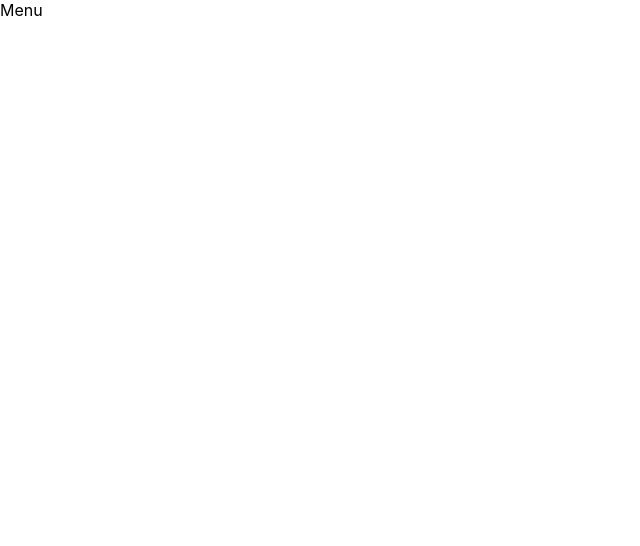
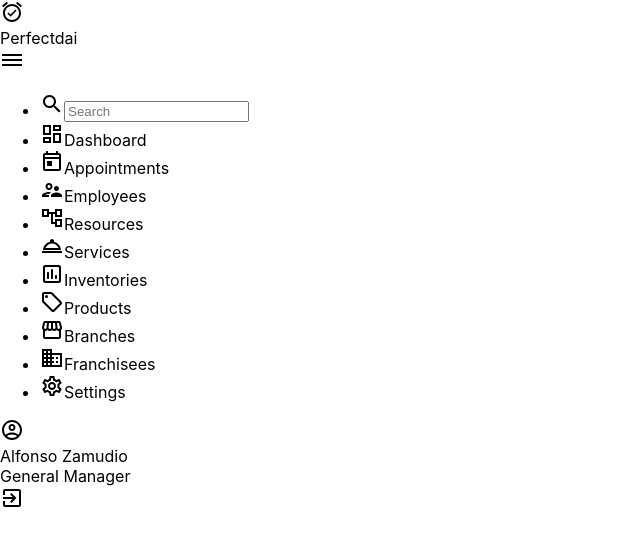
Before and after one commit to ponchohead/perfectDai, a Next.js app: page /menu in a window 1280 px wide. Shown: the top 546 px of the page, without its empty margins (0-640 px from the left). Built offline with nearby package versions, Linux system fonts and the light colour scheme.

Commit message:
HTML Structure of Menu

```diff
--- a/components/menu.jsx
+++ b/components/menu.jsx
@@ -1,7 +1,122 @@
 import React from 'react'
+import Link from 'next/link'
+import DehazeOutlinedIcon from '@material-ui/icons/DehazeOutlined';
+import AlarmOnOutlinedIcon from '@material-ui/icons/AlarmOnOutlined';
+import DashboardOutlinedIcon from '@material-ui/icons/DashboardOutlined';
+import SearchOutlinedIcon from '@material-ui/icons/SearchOutlined';
+import TodayOutlinedIcon from '@material-ui/icons/TodayOutlined';
+import SupervisorAccountOutlinedIcon from '@material-ui/icons/SupervisorAccountOutlined';
+import AccountTreeOutlinedIcon from '@material-ui/icons/AccountTreeOutlined';
+import RoomServiceOutlinedIcon from '@material-ui/icons/RoomServiceOutlined';
+import InsertChartOutlinedRoundedIcon from '@material-ui/icons/InsertChartOutlinedRounded';
+import LocalOfferOutlinedIcon from '@material-ui/icons/LocalOfferOutlined';
+import StorefrontOutlinedIcon from '@material-ui/icons/StorefrontOutlined';
+import BusinessOutlinedIcon from '@material-ui/icons/BusinessOutlined';
+import SettingsOutlinedIcon from '@material-ui/icons/SettingsOutlined';
+import AccountCircleOutlinedIcon from '@material-ui/icons/AccountCircleOutlined';
+import ExitToAppOutlinedIcon from '@material-ui/icons/ExitToAppOutlined';
 
-export const SideMenu = () => {
+export const SideMenu = ({ appName="Perfectdai"}) => {
   return(
-    <div>Menu</div>
+    <div className="sidebar">
+      <div className="logo_content">
+        <div className="logo">
+          <AlarmOnOutlinedIcon />
+          <div className="logo_name">{appName}</div>
+        </div>
+        <DehazeOutlinedIcon />
+      </div>
+      <ul className="nav_list">
+        <li>
+          <a href="#">
+            <SearchOutlinedIcon />
+            <input type="text" placeholder="Search" />
+          </a>
+          {/* <span class="tooltip">Dashboard</span> */}
+        </li>
+        <li>
+          <a href="#">
+            <DashboardOutlinedIcon />
+            <span className="links_name">Dashboard</span>
+          </a>
+          {/* <span class="tooltip">Dashboard</span> */}
+        </li>
+        <li>
+          <a href="#">
+            <TodayOutlinedIcon />
+            <span className="links_name">Appointments</span>
+          </a>
+          {/* <span class="tooltip">Dashboard</span> */}
+        </li>
+        <li>
+          <a href="#">
+            <SupervisorAccountOutlinedIcon />
+            <span className="links_name">Employees</span>
+          </a>
+          {/* <span class="tooltip">Dashboard</span> */}
+        </li>
+        <li>
+          <a href="#">
+            <AccountTreeOutlinedIcon />
+            <span className="links_name">Resources</span>
+          </a>
+          {/* <span class="tooltip">Dashboard</span> */}
+        </li>
+        <li>
+          <a href="#">
+            <RoomServiceOutlinedIcon />
+            <span className="links_name">Services</span>
+          </a>
+          {/* <span class="tooltip">Dashboard</span> */}
+        </li>
+        <li>
+          <a href="#">
+            <InsertChartOutlinedRoundedIcon />
+            <span className="links_name">Inventories</span>
+          </a>
+          {/* <span class="tooltip">Dashboard</span> */}
+        </li>
+        <li>
+          <a href="#">
+            <LocalOfferOutlinedIcon />
+            <span className="links_name">Products</span>
+          </a>
+          {/* <span class="tooltip">Dashboard</span> */}
+        </li>
+        <li>
+          <a href="#">
+            <StorefrontOutlinedIcon />
+            <span className="links_name">Branches</span>
+          </a>
+          {/* <span class="tooltip">Dashboard</span> */}
+        </li>
+        <li>
+          <a href="#">
+            <BusinessOutlinedIcon />
+            <span className="links_name">Franchisees</span>
+          </a>
+          {/* <span class="tooltip">Dashboard</span> */}
+        </li>
+        <li>
+          <a href="#">
+            <SettingsOutlinedIcon />
+            <span className="links_name">Settings</span>
+          </a>
+          {/* <span class="tooltip">Dashboard</span> */}
+        </li>
+      </ul>
+      <div className="profile_content">
+        <div className="profile">
+          <div className="profile_details">
+            <AccountCircleOutlinedIcon />
+            <div className="name_job">
+              <div className="name">Alfonso Zamudio</div>
+              <div className="job">General Manager</div>
+            </div>
+            <span id="log_out"><ExitToAppOutlinedIcon /></span>
+          </div>
+        </div>
+      </div>
+    </div>
   )
 }
--- a/package.json
+++ b/package.json
@@ -10,6 +10,7 @@
   },
   "dependencies": {
     "@material-ui/core": "^4.12.3",
+    "@material-ui/icons": "^4.11.2",
     "boxicons": "^2.0.9",
     "next": "11.1.0",
     "react": "17.0.2",
```
Also changed, not shown: 1 other file (tests, documents, lock files or other folders).
